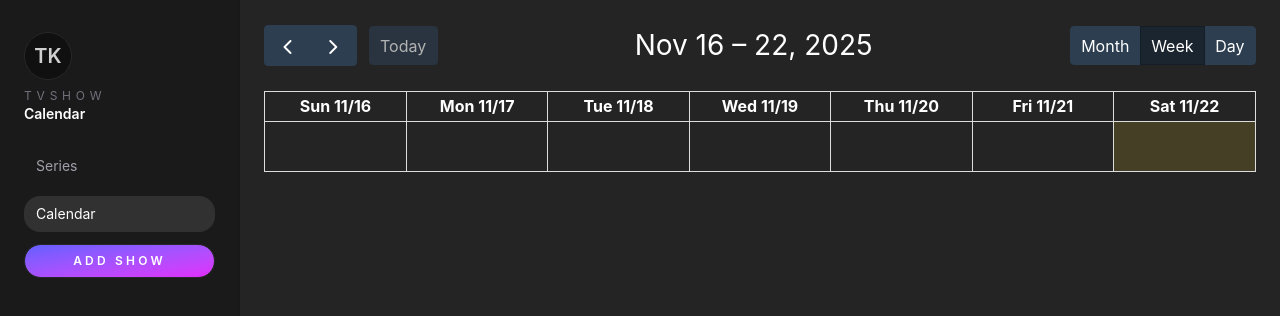
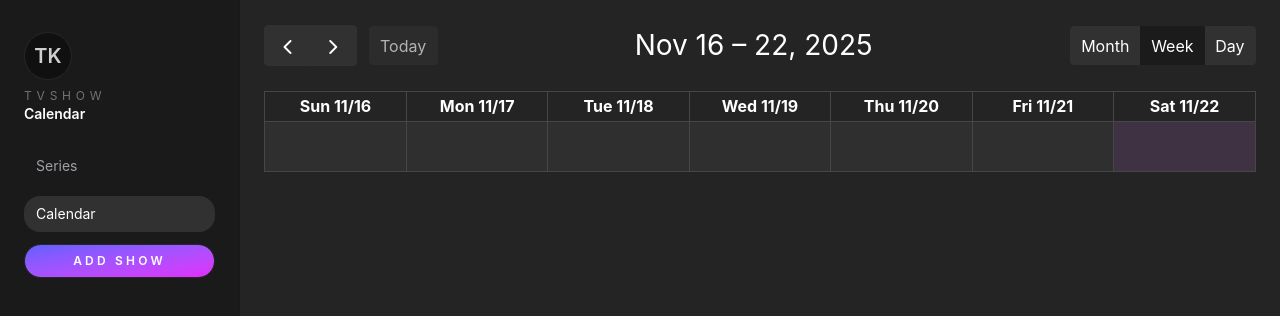
Before and after one commit to Feenerys/tvshow-calendar, a Next.js app: page / in a window 1280 px wide. Shown: the top 316 px of the page. Built offline with nearby package versions, Linux system fonts and the light colour scheme.

Commit message:
feat: enhance calendar styles and add overwrite color variables

```diff
--- a/app/globals.css
+++ b/app/globals.css
@@ -25,7 +25,68 @@
   font-family: Arial, Helvetica, sans-serif;
 }
 
-.fc .fc-daygrid-event.fc-event-start.fc-event-end {
-  background-color: transparent !important;
-  border: transparent !important;
+a.fc-event.fc-daygrid-event[href] {
+  color: #c90064;
 }
+
+a.fc-event.fc-daygrid-event[href]:visited {
+  color: #9c3dd3;
+}
+
+.fc .fc-daygrid-day.fc-day-other {
+  background: var(--fc-neutral-bg-color);
+}
+
+.fc .fc-scrollgrid-section-sticky > * {
+  background: unset;
+  position: sticky;
+  z-index: 3;
+}
+
+:not(td[aria-labelledby]) > .fc-daygrid-day-frame {
+  background: var(--fc-neutral-bg-color);
+}
+
+.fc .fc-scrollgrid-section-body {
+  background: var(--fc-page-bg-color);
+}
+
+.fc .fc-timegrid-slot-label,
+.fc .fc-timegrid-axis-frame {
+  background-color: var(--main-page-bg-color);
+}
+
+:root {
+  --fc-small-font-size: 0.85em;
+  --fc-page-bg-color: transparent;
+  --fc-neutral-bg-color: #3e3e3e71;
+  --fc-neutral-text-color: #5f5f5f;
+  --fc-border-color: #464646;
+
+  --fc-button-text-color: #fff;
+  --fc-button-bg-color: #313131;
+  --fc-button-border-color: #313131;
+  --fc-button-hover-bg-color: #3e3e3e;
+  --fc-button-hover-border-color: #3a3a3a;
+  --fc-button-active-bg-color: #1b1b1b;
+  --fc-button-active-border-color: #1b1b1b;
+
+  --fc-event-bg-color: transparent;
+  --fc-event-border-color: transparent;
+  --fc-event-text-color: #fff;
+  --fc-event-selected-overlay-color: rgba(0, 0, 0, 0.25);
+
+  --fc-more-link-bg-color: #d0d0d0;
+  --fc-more-link-text-color: inherit;
+
+  --fc-event-resizer-thickness: 8px;
+  --fc-event-resizer-dot-total-width: 8px;
+  --fc-event-resizer-dot-border-width: 1px;
+
+  --fc-non-business-color: rgba(215, 215, 215, 0.3);
+  --fc-bg-event-color: rgb(143, 223, 130);
+  --fc-bg-event-opacity: 0.3;
+  --fc-highlight-color: rgba(188, 232, 241, 0.3);
+  --fc-today-bg-color: #c842fd2a;
+  --fc-now-indicator-color: red;
+}
```
